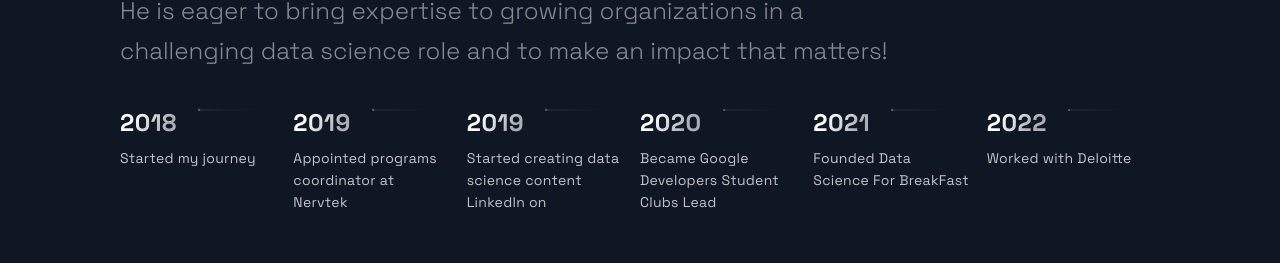
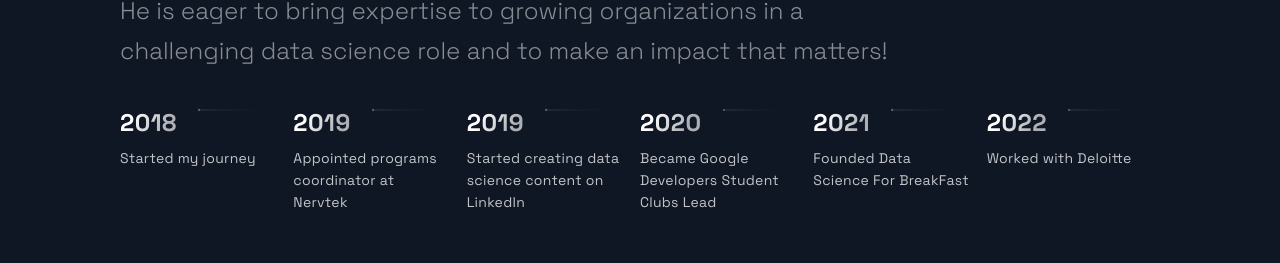
Before and after one commit to AlphonseBrandon/portfolio, a Next.js app: page / in a window 1280 px wide. Shown: the part 3230-3493 px from the top of the page. Built offline with nearby package versions, Linux system fonts and the light colour scheme.

Commit message:
fixed typo

```diff
--- a/src/constants/constants.js
+++ b/src/constants/constants.js
@@ -40,7 +40,7 @@ export const projects = [
 export const TimeLineData = [
   { year: 2018, text: 'Started my journey', },
   { year: 2019, text: 'Appointed programs coordinator at Nervtek', },
-  { year: 2019, text: 'Started creating data science content LinkedIn on', },
+  { year: 2019, text: 'Started creating data science content on LinkedIn', },
   { year: 2020, text: 'Became Google Developers Student Clubs Lead', },
   { year: 2021, text: 'Founded Data Science For BreakFast', },
   { year: 2022, text: 'Worked with Deloitte', },
```
